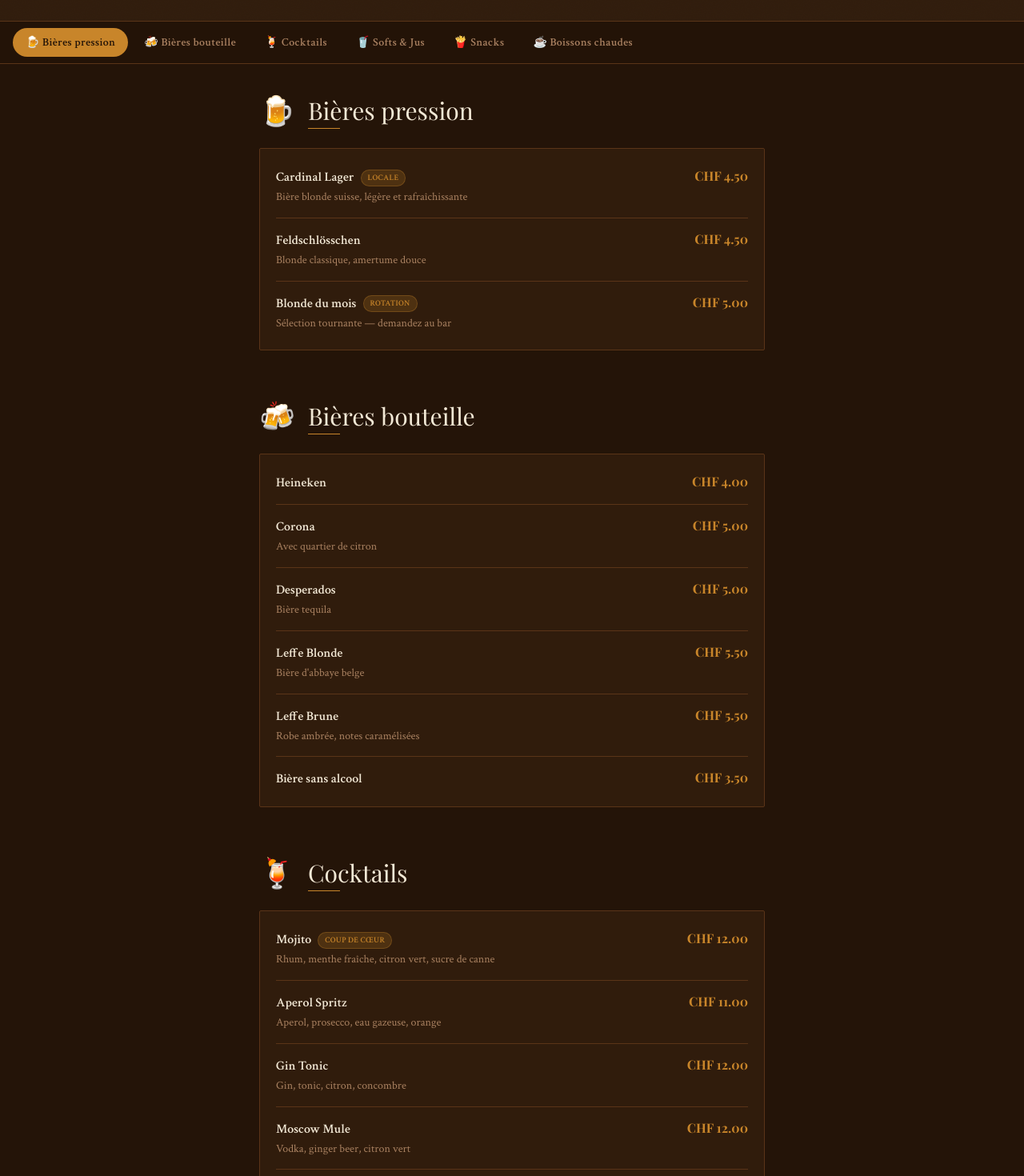
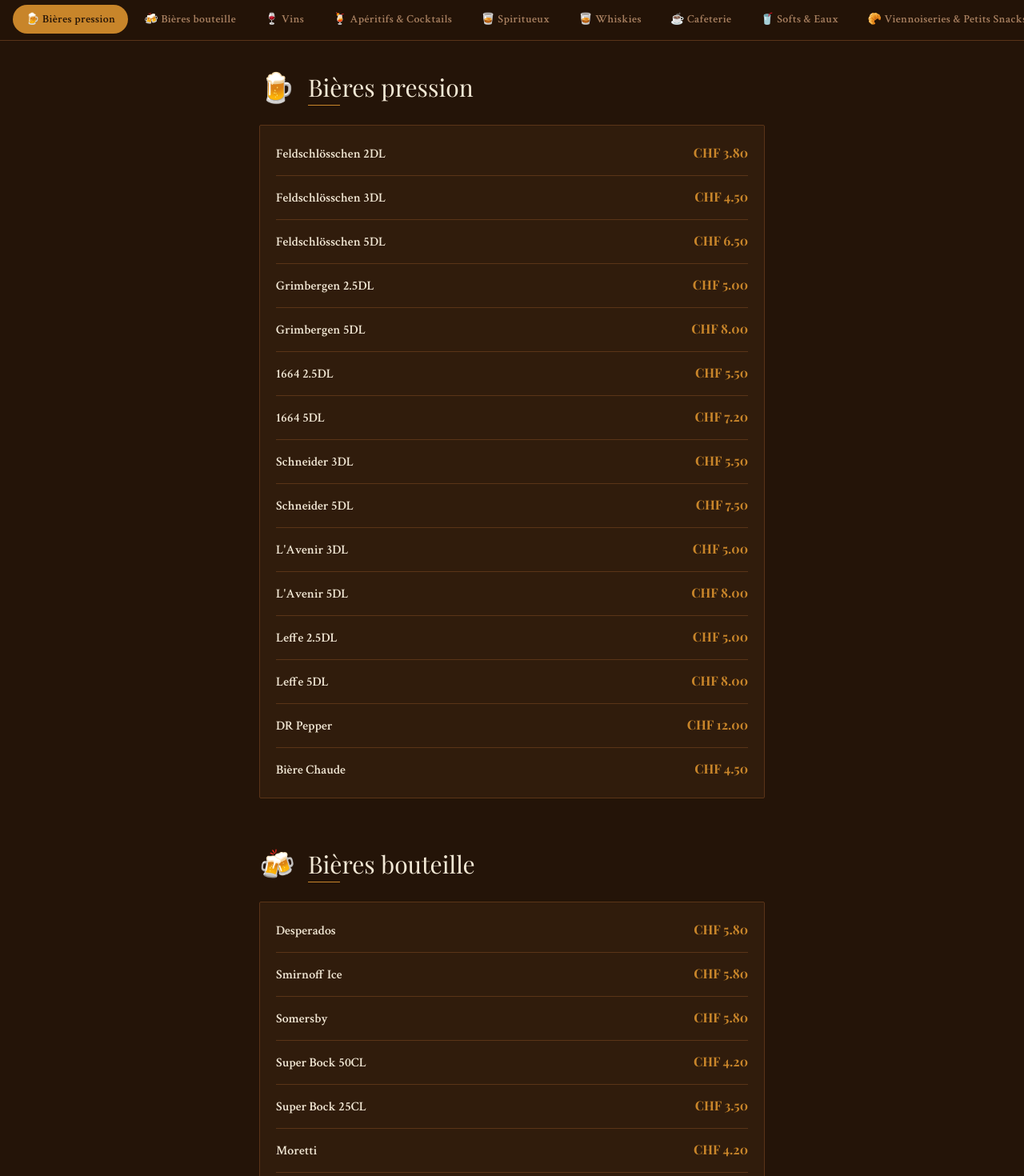
Before and after one commit to Blankaaa91/national-pub, a Next.js app: page /menu in a window 1280 px wide. Shown: the part 320-1790 px from the top of the page at 80% size. Built offline with nearby package versions, Linux system fonts and the light colour scheme.

Commit message:
rajout menu et prix

```diff
--- a/app/menu/page.tsx
+++ b/app/menu/page.tsx
@@ -25,10 +25,6 @@
           <div className="gold-divider" />
           <p className="text-pub-muted mt-4 text-base md:text-lg italic">
             Scannez, choisissez, profitez.
-          </p>
-          <p className="text-pub-border text-xs mt-3">
-            ⚠️ Données exemples — à remplacer par la vraie carte. Voir{" "}
-            <code className="text-pub-muted">data/menu.ts</code>
           </p>
         </div>
       </div>
--- a/data/menu.ts
+++ b/data/menu.ts
@@ -1,21 +1,18 @@
 // ─────────────────────────────────────────────────────────────────────────────
 // MENU DATA — National Pub, Bevaix
 //
-// ⚠️  Les données ci-dessous sont des EXEMPLES / PLACEHOLDERS.
-//     Remplacez chaque item par les vraies boissons, snacks et prix du pub.
-//
-// Comment modifier:
-//   - Changer le nom, la description ou le prix d'un item
-//   - Ajouter un item dans le tableau `items` de la catégorie concernée
-//   - Ajouter une nouvelle catégorie en copiant la structure { id, label, items }
-//   - Supprimer un item ou une catégorie
+// Comment modifier :
+//   - Changer le prix d'un article → modifiez price: "x.xx"
+//   - Ajouter un article → copiez une ligne { name: "...", price: "..." }
+//   - Ajouter une catégorie → copiez un bloc complet { id, label, emoji, items: [...] }
+//   - Supprimer un article ou une catégorie → effacez le bloc concerné
 // ─────────────────────────────────────────────────────────────────────────────
 
 export interface MenuItem {
   name: string;
   description?: string;
-  price: string; // ex: "4.50" ou "6.-"
-  badge?: string; // ex: "Nouveau", "Coup de cœur"
+  price: string;
+  badge?: string;
 }
 
 export interface MenuCategory {
@@ -26,196 +23,290 @@
 }
 
 export const MENU: MenuCategory[] = [
+
+  // ─── BIÈRES PRESSION ──────────────────────────────────────────────────────
   {
     id: "bieres-pression",
     label: "Bières pression",
     emoji: "🍺",
     items: [
-      {
-        name: "Cardinal Lager",
-        description: "Bière blonde suisse, légère et rafraîchissante",
-        price: "4.50",
-        badge: "Locale",
-      },
-      {
-        name: "Feldschlösschen",
-        description: "Blonde classique, amertume douce",
-        price: "4.50",
-      },
-      {
-        name: "Blonde du mois",
-        description: "Sélection tournante — demandez au bar",
-        price: "5.00",
-        badge: "Rotation",
-      },
+      { name: "Feldschlösschen 2DL", price: "3.80" },
+      { name: "Feldschlösschen 3DL", price: "4.50" },
+      { name: "Feldschlösschen 5DL", price: "6.50" },
+      { name: "Grimbergen 2.5DL", price: "5.00" },
+      { name: "Grimbergen 5DL", price: "8.00" },
+      { name: "1664 2.5DL", price: "5.50" },
+      { name: "1664 5DL", price: "7.20" },
+      { name: "Schneider 3DL", price: "5.50" },
+      { name: "Schneider 5DL", price: "7.50" },
+      { name: "L'Avenir 3DL", price: "5.00" },
+      { name: "L'Avenir 5DL", price: "8.00" },
+      { name: "Leffe 2.5DL", price: "5.00" },
+      { name: "Leffe 5DL", price: "8.00" },
+      { name: "DR Pepper", price: "12.00" },
+      { name: "Bière Chaude", price: "4.50" },
     ],
   },
+
+  // ─── BIÈRES BOUTEILLE ─────────────────────────────────────────────────────
   {
     id: "bieres-bouteille",
     label: "Bières bouteille",
     emoji: "🍻",
     items: [
-      {
-        name: "Heineken",
-        price: "4.00",
-      },
-      {
-        name: "Corona",
-        description: "Avec quartier de citron",
-        price: "5.00",
-      },
-      {
-        name: "Desperados",
-        description: "Bière tequila",
-        price: "5.00",
-      },
-      {
-        name: "Leffe Blonde",
-        description: "Bière d'abbaye belge",
-        price: "5.50",
-      },
-      {
-        name: "Leffe Brune",
-        description: "Robe ambrée, notes caramélisées",
-        price: "5.50",
-      },
-      {
-        name: "Bière sans alcool",
-        price: "3.50",
-      },
+      { name: "Desperados", price: "5.80" },
+      { name: "Smirnoff Ice", price: "5.80" },
+      { name: "Somersby", price: "5.80" },
+      { name: "Super Bock 50CL", price: "4.20" },
+      { name: "Super Bock 25CL", price: "3.50" },
+      { name: "Moretti", price: "4.20" },
+      { name: "Septentrion", price: "6.80" },
+      { name: "Heineken 25CL", price: "4.50" },
+      { name: "Corona Extra", price: "6.50" },
+      { name: "Bière sans alcool", price: "4.30" },
+      { name: "Feld sans alcool", price: "3.50" },
     ],
   },
+
+  // ─── VINS ─────────────────────────────────────────────────────────────────
   {
-    id: "cocktails",
-    label: "Cocktails",
+    id: "vins",
+    label: "Vins",
+    emoji: "🍷",
+    items: [
+      { name: "Los Condes (verre)", price: "4.30" },
+      { name: "DL Blanc", price: "3.80" },
+      { name: "DL Porte Novembre", price: "5.30" },
+      { name: "DL Rosé", price: "3.80" },
+      { name: "DL Oeil de Perdrix", price: "5.00" },
+      { name: "DL Rouge", price: "3.60" },
+      { name: "DL Primitivo", price: "3.90" },
+      { name: "1.5DL Blanc / Rouge Lime", price: "3.80" },
+      { name: "Kir", price: "5.00" },
+      { name: "Prosecco", price: "5.00" },
+      { name: "Rosé Pétillant", price: "3.80" },
+      { name: "Rosé 5DL", price: "8.00" },
+      { name: "Oeil de Perdrix BT", price: "14.00" },
+      { name: "Porte Novembre BT", price: "28.00" },
+      { name: "Los Condes BT", price: "30.00" },
+      { name: "Les Trois Grains BT", price: "30.00" },
+      { name: "Chasselas Barrique BT", price: "40.00" },
+      { name: "Pinot Noir BT", price: "42.00" },
+      { name: "Galota BT", price: "46.00" },
+      { name: "Fantini Edition BT", price: "65.00" },
+    ],
+  },
+
+  // ─── APÉRITIFS & COCKTAILS ────────────────────────────────────────────────
+  {
+    id: "aperitifs-cocktails",
+    label: "Apéritifs & Cocktails",
     emoji: "🍹",
     items: [
-      {
-        name: "Mojito",
-        description: "Rhum, menthe fraîche, citron vert, sucre de canne",
-        price: "12.00",
-        badge: "Coup de cœur",
-      },
-      {
-        name: "Aperol Spritz",
-        description: "Aperol, prosecco, eau gazeuse, orange",
-        price: "11.00",
-      },
-      {
-        name: "Gin Tonic",
-        description: "Gin, tonic, citron, concombre",
-        price: "12.00",
-      },
-      {
-        name: "Moscow Mule",
-        description: "Vodka, ginger beer, citron vert",
-        price: "12.00",
-      },
-      {
-        name: "Negroni",
-        description: "Gin, Campari, vermouth rouge",
-        price: "13.00",
-      },
-      {
-        name: "Sex on the Beach",
-        description: "Vodka, pêche, jus d'orange, grenadine",
-        price: "12.00",
-      },
+      { name: "Pastis 51 / Ricard 2.5CL", price: "4.00" },
+      { name: "Absinthe 53% 3CL", price: "5.80" },
+      { name: "Suze 4CL", price: "5.20" },
+      { name: "Martini 4CL", price: "5.70" },
+      { name: "Cynar 4CL", price: "5.20" },
+      { name: "Campari 4CL", price: "5.20" },
+      { name: "Porto 4CL", price: "5.20" },
+      { name: "Fernet Branca 4CL", price: "5.20" },
+      { name: "Aperol Spritz", price: "11.00" },
+      { name: "Cocktail avec Alcool", price: "12.00" },
+      { name: "Cocktail sans Alcool", price: "9.00" },
+      { name: "Amaretto Cocktail", price: "15.00" },
+      { name: "Pêche d'Enfer", price: "5.80" },
     ],
   },
+
+  // ─── SPIRITUEUX ───────────────────────────────────────────────────────────
+  {
+    id: "spiritueux",
+    label: "Spiritueux",
+    emoji: "🥃",
+    items: [
+      { name: "Pomme 2CL", price: "3.90" },
+      { name: "Prune 2CL", price: "3.90" },
+      { name: "Marc 2CL", price: "3.90" },
+      { name: "Abricotine 2CL", price: "6.40" },
+      { name: "Poire William 2CL", price: "5.40" },
+      { name: "Prunelle de Bourgogne 4CL", price: "7.20" },
+      { name: "Grappa 4CL", price: "5.80" },
+      { name: "Cognac Biscuit 4CL", price: "7.30" },
+      { name: "Amaretto 4CL", price: "6.30" },
+      { name: "Bailey's 5CL", price: "7.50" },
+      { name: "Frangelico 4CL", price: "6.40" },
+      { name: "Limoncello", price: "5.80" },
+      { name: "Rhum", price: "10.00" },
+      { name: "Tequila", price: "10.00" },
+      { name: "Vodka", price: "10.00" },
+      { name: "Gin", price: "10.00" },
+      { name: "Malibu Coconut", price: "10.00" },
+      { name: "Passoa", price: "10.00" },
+      { name: "Shots Divers", price: "5.50" },
+      { name: "Lebonseb", price: "10.00" },
+      { name: "Jagerboom", price: "10.00" },
+      { name: "L'Q d'Nonne", price: "11.00" },
+      { name: "TGV", price: "15.00" },
+      { name: "Kamikaze", price: "24.00" },
+      { name: "The Froid Valaisan", price: "9.00" },
+    ],
+  },
+
+  // ─── WHISKIES ─────────────────────────────────────────────────────────────
+  {
+    id: "whisky",
+    label: "Whiskies",
+    emoji: "🥃",
+    items: [
+      { name: "Ballantine's 2CL", price: "6.50" },
+      { name: "Ballantine's 4CL", price: "10.00" },
+      { name: "J&B 2CL", price: "6.50" },
+      { name: "J&B 4CL", price: "10.00" },
+      { name: "Jack Daniel's 4CL", price: "10.00" },
+      { name: "Oban 2CL", price: "7.50" },
+      { name: "Oban", price: "15.00" },
+    ],
+  },
+
+  // ─── CAFETERIE ────────────────────────────────────────────────────────────
+  {
+    id: "cafeterie",
+    label: "Cafeterie",
+    emoji: "☕",
+    items: [
+      { name: "Café / Thé", price: "3.60" },
+      { name: "Renversé", price: "3.90" },
+      { name: "Latte Machiatto", price: "4.90" },
+      { name: "Capuccino", price: "4.60" },
+      { name: "DL Café", price: "5.20" },
+      { name: "Ovo - Chocolat Chaud", price: "3.90" },
+      { name: "Chocolat Froid 2DL", price: "3.00" },
+      { name: "Chocolat Froid 3DL", price: "4.40" },
+      { name: "Chocolat Froid 5DL", price: "5.80" },
+      { name: "Thé Rhum", price: "5.60" },
+      { name: "Vin Chaud", price: "5.00" },
+    ],
+  },
+
+  // ─── SOFTS & EAUX ─────────────────────────────────────────────────────────
   {
     id: "softs",
-    label: "Softs & Jus",
+    label: "Softs & Eaux",
     emoji: "🥤",
     items: [
-      {
-        name: "Coca-Cola / Zero / Light",
-        price: "3.50",
-      },
-      {
-        name: "Fanta Orange",
-        price: "3.50",
-      },
-      {
-        name: "Sprite",
-        price: "3.50",
-      },
-      {
-        name: "Ice Tea Pêche",
-        price: "3.50",
-      },
-      {
-        name: "Jus d'orange",
-        description: "Pressé ou en bouteille",
-        price: "4.00",
-      },
-      {
-        name: "Eau minérale",
-        description: "50cl — plate ou gazeuse",
-        price: "2.50",
-      },
-      {
-        name: "Red Bull",
-        price: "4.50",
-      },
+      { name: "Sportif 2DL", price: "2.90" },
+      { name: "Sportif 3DL", price: "3.60" },
+      { name: "Sportif 5DL", price: "5.30" },
+      { name: "Jus de Fruits 2DL", price: "3.60" },
+      { name: "Jus de Fruits 3DL", price: "4.50" },
+      { name: "Jus de Fruits 5DL", price: "6.00" },
+      { name: "Sirop 2DL", price: "1.00" },
+      { name: "Sirop 3DL", price: "1.50" },
+      { name: "Sirop 5DL", price: "2.50" },
+      { name: "Minérale BT 35CL", price: "4.50" },
+      { name: "Minérale BT 150CL", price: "8.00" },
+      { name: "Soda BT 30CL", price: "4.50" },
+      { name: "Schweppes BT 20CL", price: "4.50" },
+      { name: "San Bitter BT 10CL", price: "3.70" },
+      { name: "Jus / Nectar Fruits 20CL", price: "4.50" },
+      { name: "Red Bull 25CL", price: "5.00" },
+      { name: "Coca-Cola", price: "6.00" },
+      { name: "Thé Froid (pêche, citron)", price: "6.00" },
     ],
   },
+
+  // ─── VIENNOISERIES & PETITS SNACKS ────────────────────────────────────────
   {
-    id: "snacks",
-    label: "Snacks",
-    emoji: "🍟",
+    id: "viennoiseries",
+    label: "Viennoiseries & Petits Snacks",
+    emoji: "🥐",
     items: [
-      {
-        name: "Chips du bar",
-        description: "Grand bol à partager",
-        price: "4.00",
-      },
-      {
-        name: "Cacahuètes",
-        price: "3.00",
-      },
-      {
-        name: "Mix apéro",
-        description: "Assortiment de snacks salés",
-        price: "5.00",
-        badge: "À partager",
-      },
-      {
-        name: "Hot-dog maison",
-        description: "Pain brioché, saucisse, moutarde et ketchup",
-        price: "6.50",
-      },
-      {
-        name: "Sandwich du bar",
-        description: "Jambon-fromage ou thon — selon disponibilité",
-        price: "7.00",
-      },
+      { name: "Croissant", price: "1.30" },
+      { name: "Pain au Chocolat", price: "2.30" },
+      { name: "Gâteau", price: "2.40" },
+      { name: "Vaya", price: "3.90" },
+      { name: "Bretzel", price: "2.00" },
+      { name: "Baguette de Pain", price: "2.00" },
+      { name: "Petit Chips", price: "1.80" },
+      { name: "Grand Chips", price: "3.20" },
+      { name: "Chips Kezz", price: "3.90" },
     ],
   },
+
+  // ─── SANDWICHES ───────────────────────────────────────────────────────────
   {
-    id: "chauds",
-    label: "Boissons chaudes",
-    emoji: "☕",
+    id: "sandwiches",
+    label: "Sandwiches",
+    emoji: "🥪",
     items: [
-      {
-        name: "Café expresso",
-        price: "2.80",
-      },
-      {
-        name: "Café crème",
-        price: "3.50",
-      },
-      {
-        name: "Thé",
-        description: "Sélection de thés en sachet",
-        price: "3.00",
-      },
-      {
-        name: "Café irlandais",
-        description: "Café, whiskey, crème fouettée",
-        price: "9.00",
-        badge: "Spécialité",
-      },
+      { name: "Petit Jambon", price: "4.50" },
+      { name: "Grand Jambon", price: "7.50" },
+      { name: "Petit Jambon / Fromage", price: "5.00" },
+      { name: "Grand Jambon / Fromage", price: "8.00" },
+      { name: "Petit Salami", price: "4.50" },
+      { name: "Grand Salami", price: "7.50" },
+      { name: "Petit Salami / Fromage", price: "5.80" },
+      { name: "Grand Salami / Fromage", price: "8.00" },
+      { name: "Petit Fromage", price: "4.50" },
+      { name: "Grand Fromage", price: "6.00" },
+      { name: "Petit Roastbeef", price: "7.00" },
+      { name: "Grand Roastbeef", price: "10.50" },
+      { name: "Petit Thon", price: "5.50" },
+      { name: "Grand Thon", price: "8.00" },
     ],
   },
+
+  // ─── CHAUD & GRILLÉ ───────────────────────────────────────────────────────
+  {
+    id: "chaud-grille",
+    label: "Chaud & Grillé",
+    emoji: "🍔",
+    items: [
+      { name: "Croque-Monsieur", price: "5.50" },
+      { name: "Petit Hotdog", price: "5.00" },
+      { name: "Grand Hotdog", price: "6.50" },
+      { name: "Hamburger", price: "6.50" },
+      { name: "Cheesburger", price: "7.20" },
+      { name: "Double Cheesburger", price: "8.00" },
+      { name: "Panini Tomate / Mozza", price: "8.70" },
+      { name: "Panini Jambon Cru", price: "9.70" },
+      { name: "Poulet Chaud", price: "8.50" },
+      { name: "Pizza", price: "15.00" },
+      { name: "Le Natio", price: "12.00", badge: "Spécialité" },
+    ],
+  },
+
+  // ─── PLANCHES & SPÉCIALITÉS ───────────────────────────────────────────────
+  {
+    id: "planches",
+    label: "Planches & Spécialités",
+    emoji: "🧀",
+    items: [
+      { name: "Planchette", price: "9.00" },
+      { name: "Vigneron Magic", price: "12.00" },
+      { name: "Saucisse Apéro 240gr", price: "15.00" },
+      { name: "Le Petit Chèvre", price: "5.50" },
+      { name: "Le Grand Chèvre", price: "8.00" },
+      { name: "Raclette", price: "5.00" },
+      { name: "Chorizo Petit", price: "4.50" },
+    ],
+  },
+
+  // ─── SALADES ──────────────────────────────────────────────────────────────
+  {
+    id: "salades",
+    label: "Salades",
+    emoji: "🥗",
+    items: [
+      { name: "Petite Mêlée", price: "8.50" },
+      { name: "Grande Mêlée", price: "10.00" },
+      { name: "P. Mêlée Roastbeef", price: "16.00" },
+      { name: "G. Mêlée Roastbeef", price: "18.50" },
+      { name: "P. Salade Tomate / Mozza", price: "12.00" },
+      { name: "G. Salade Tomate / Mozza", price: "13.50" },
+      { name: "Roastbeef", price: "16.00" },
+    ],
+  },
+
 ];
```
Also changed, not shown: 1 other file (tests, documents, lock files or other folders).
